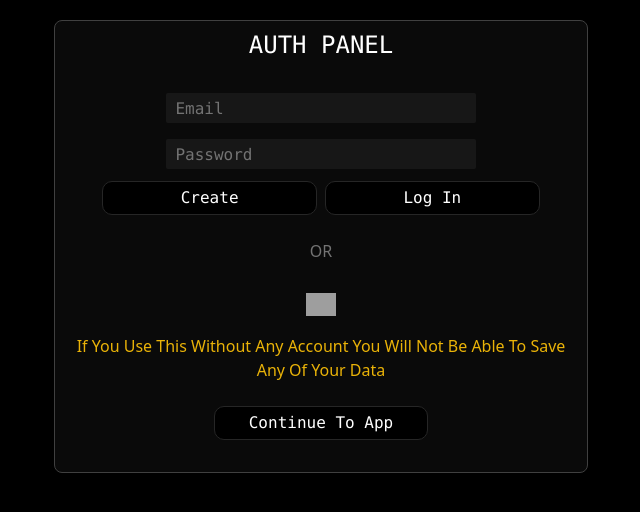
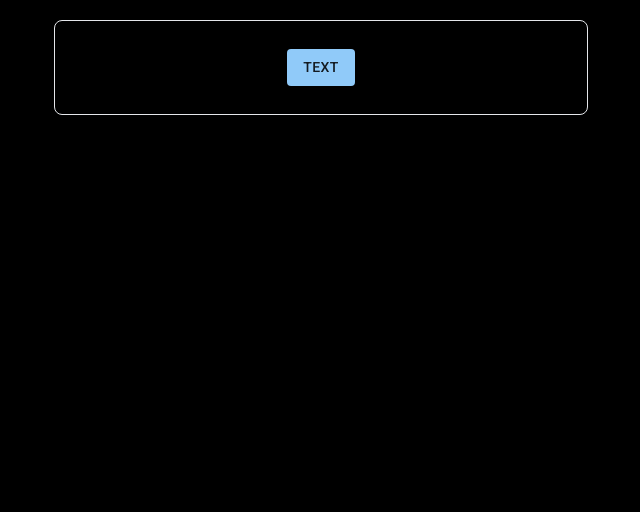
Before and after one commit to BlackdreamIO/Fullstack-Todo-App, a React (Create React App) app: page / in a window 1280 px wide. Shown: the top 512 px of the page, without its empty margins (319-959 px from the left). Built offline with nearby package versions, Linux system fonts and the light colour scheme; grey boxes are pictures that could not be loaded.

Commit message:
MUI COMMIT

```diff
--- a/package.json
+++ b/package.json
@@ -3,6 +3,10 @@
   "version": "0.1.0",
   "private": true,
   "dependencies": {
+    "@emotion/react": "^11.11.1",
+    "@emotion/styled": "^11.11.0",
+    "@mui/icons-material": "^5.14.18",
+    "@mui/material": "^5.14.18",
     "@testing-library/jest-dom": "^5.17.0",
     "@testing-library/react": "^13.4.0",
     "@testing-library/user-event": "^13.5.0",
--- a/public/index.html
+++ b/public/index.html
@@ -1,14 +1,15 @@
 <!DOCTYPE html>
-<html lang="en" class="dark">
+<html lang="en">
   <head>
     <meta charset="utf-8" />
     <link rel="icon" href="%PUBLIC_URL%/favicon.ico" />
     <meta name="viewport" content="width=device-width, initial-scale=1" />
     <meta name="theme-color" content="#000000" />
-    <meta
-      name="description"
-      content="Web site created using create-react-app"
-    />
+    <meta name="description" content="Web site created using create-react-app"/>
+    <link rel="preconnect" href="https://fonts.googleapis.com" />
+    <link rel="preconnect" href="https://fonts.gstatic.com" crossorigin />
+    <link rel="stylesheet" href="https://fonts.googleapis.com/css2?family=Roboto:wght@300;400;500;600;700&display=swap" />
+    <link rel="stylesheet" href="https://fonts.googleapis.com/icon?family=Material+Icons" />
     <title>Fullstack Todo App</title>
   </head>
   <body>
--- a/src/App.js
+++ b/src/App.js
@@ -1,11 +1,22 @@
 import "./App.css";
 import CrudApp from "./CrudApp";
+import { ThemeProvider, createTheme } from '@mui/material/styles';
+import CssBaseline from '@mui/material/CssBaseline';
+
+const darkTheme = createTheme({
+  palette: {
+    mode: 'dark',
+  },
+});
 
 export default function App()
 {
     return (
-        <div className="h-screen dark:bg-black">
-            <CrudApp/>
+        <div className="h-screen bg-black">
+          <ThemeProvider theme={darkTheme}>
+              <CssBaseline />
+              <CrudApp/>
+          </ThemeProvider>
         </div>
     );
 }
--- a/src/components/AuthPanel.jsx
+++ b/src/components/AuthPanel.jsx
@@ -1,41 +1,15 @@
 import React from 'react';
 import { Input } from './Input';
-import { Button } from './Button';
+
+import { Button } from '@mui/material';
 
 export default function AuthPanel()
 {
     return (
-        <div className='dark:bg-neutral-950 p-2 m-auto mt-5 max-w-[950px] w-5/12 rounded-lg border-[1px] dark:border-neutral-700
-                        '>
-            <h1 className='dark:text-white text-2xl font-mono text-center'>AUTH PANEL</h1>
-            <br />
-            <form>
-                <div className='w-full flex flex-col items-center justify-center mb-5'>
-                    <Input style={{width:"60%"}} placeholder='Email' type='email' />
-                    <Input style={{width:"60%"}} placeholder='Password' type='password' />
-                    <ul className='w-full flex flex-row items-center justify-center'>
-                        <Button useTransition text={"Create"} onClick={() => alert()} />
-                        <Button useTransition text={"Log In"} onClick={() => alert()} />
-                    </ul>
-                </div>
-
-                <p className='dark:text-neutral-500 text-center'>OR</p>
-
-                <div className='w-full flex flex-row items-center justify-center mt-5'>
-                    <div className='w-[50px] border-2 dark:border-transparent dark:hover:border-white p-2 rounded-full cursor-pointer'>
-                        <img src="https://cdn-icons-png.flaticon.com/512/2702/2702602.png" alt="prG not found" />
-                    </div>
-                </div>
-
-                <p className='dark:text-yellow-500 text-center capitalize mt-2'>
-                    if you use this without any account you will not be able to save any of your data
-                </p>
-
-                 <div className='w-full mt-5 mb-5 flex flex-col items-center justify-center'>
-                    <Button useTransition text={"Continue To App"} onClick={() => alert()} />
-                </div>
-
-            </form>
+        <div className='dark:bg-neutral-950 p-2 m-auto mt-5 max-w-[950px] w-5/12 rounded-lg border-[1px] dark:border-neutral-700'>
+             <div className='w-full mt-5 mb-5 flex flex-col items-center justify-center'>
+                <Button variant='contained'>TEXT</Button>
+            </div>
         </div>
     )
 }
--- a/src/components/Button.jsx
+++ b/src/components/Button.jsx
@@ -3,7 +3,7 @@ import React from "react";
 export const Button = ({text, useTransition=true, ...props}) => {
     return (
         <button
-            className={`dark:bg-black dark:hover:bg-white m-1 pl-2 pr-2 pt-1 pb-1 dark:text-white
+            className={`dark:bg-black hover:bg-white m-1 pl-2 pr-2 pt-1 pb-1 dark:text-white
             dark:hover:text-black font-mono rounded-[10px] w-5/12
             border-[1px] border-neutral-800 ${useTransition ? 'transition-all' : 'transition-none'}`}
             {...props}> {text}
--- a/tailwind.config.js
+++ b/tailwind.config.js
@@ -1,6 +1,5 @@
 /** @type {import('tailwindcss').Config} */
 module.exports = {
-  darkMode :'class',
   content: [
     "./src/**/*.{js,jsx,ts,tsx}",
   ],
```
Also changed, not shown: 1 other file (tests, documents, lock files or other folders).
